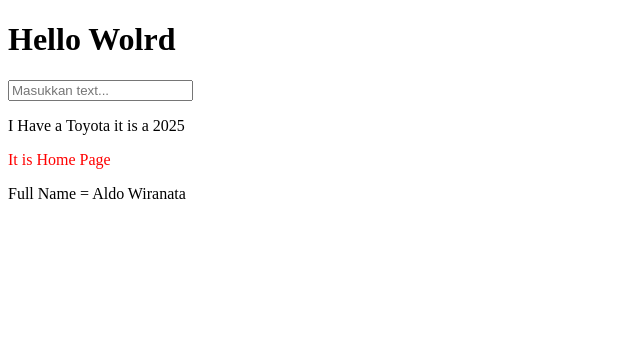
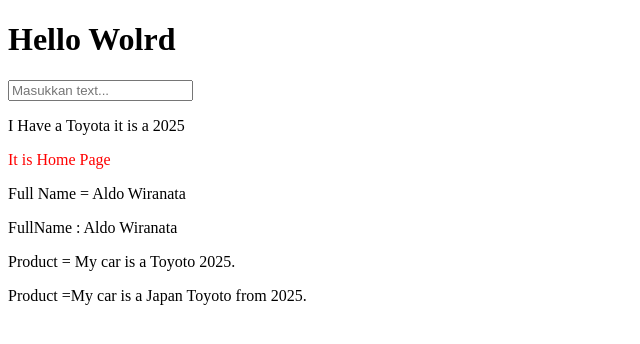
Before and after one commit to alwiranata/React-TS, a React (Vite) app: page / in a window 1280 px wide. Shown: the top 344 px of the page, without its empty margins (0-640 px from the left). Built offline with nearby package versions, Linux system fonts and the light colour scheme.

Commit message:
add : Destructuring.tsx

```diff
--- a/src/App.tsx
+++ b/src/App.tsx
@@ -2,6 +2,7 @@ import { useState } from "react"
 import Class from "./class/Class"
 import Arrow from "./components/Arrow"
 import Map from "./components/Map"
+import Destructuring from "./components/Destructuring"
 
 function App() {
   const [hello, setHello] = useState("")
@@ -18,7 +19,8 @@ function App() {
         />
         <p><Class/></p>
         <p><Arrow/></p>
-        <Map/>
+        <p><Map/></p>
+        <p><Destructuring/></p>
       </div>
     </>
   )
--- /dev/null
+++ b/src/components/Destructuring.tsx
@@ -0,0 +1,47 @@
+const data = [1 , "Aldo" , "Wiranata"]
+
+type productType = {
+    brand?: string;
+    model?: string;
+    type?: string;
+    year?: number;
+    color?: string;
+};
+
+
+const product = {
+    brand : "Japan",
+    model : "Toyoto",
+    type : "car",
+    year : 2025,
+    color :"red"
+}
+
+
+
+
+
+const Destructuring = () =>{
+
+
+    const handleProduct = (product : productType) =>{
+        return `My ${product.type} is a ${product.model} ${product.year}.`;
+    }
+
+    function myProduct({ brand, model, type, year }: productType) {
+        return `My ${type} is a ${brand} ${model} from ${year}.`;
+    }
+
+
+    const [id , firstName, lastName] = data
+    return(
+        <>
+            <div>
+                <p key= {id}>FullName :  {firstName}  {lastName}</p>
+                <p>Product = {handleProduct(product)}</p>
+                <p>Product ={myProduct(product)}</p>
+            </div>
+        </>
+    )
+}
+export default Destructuring
```
